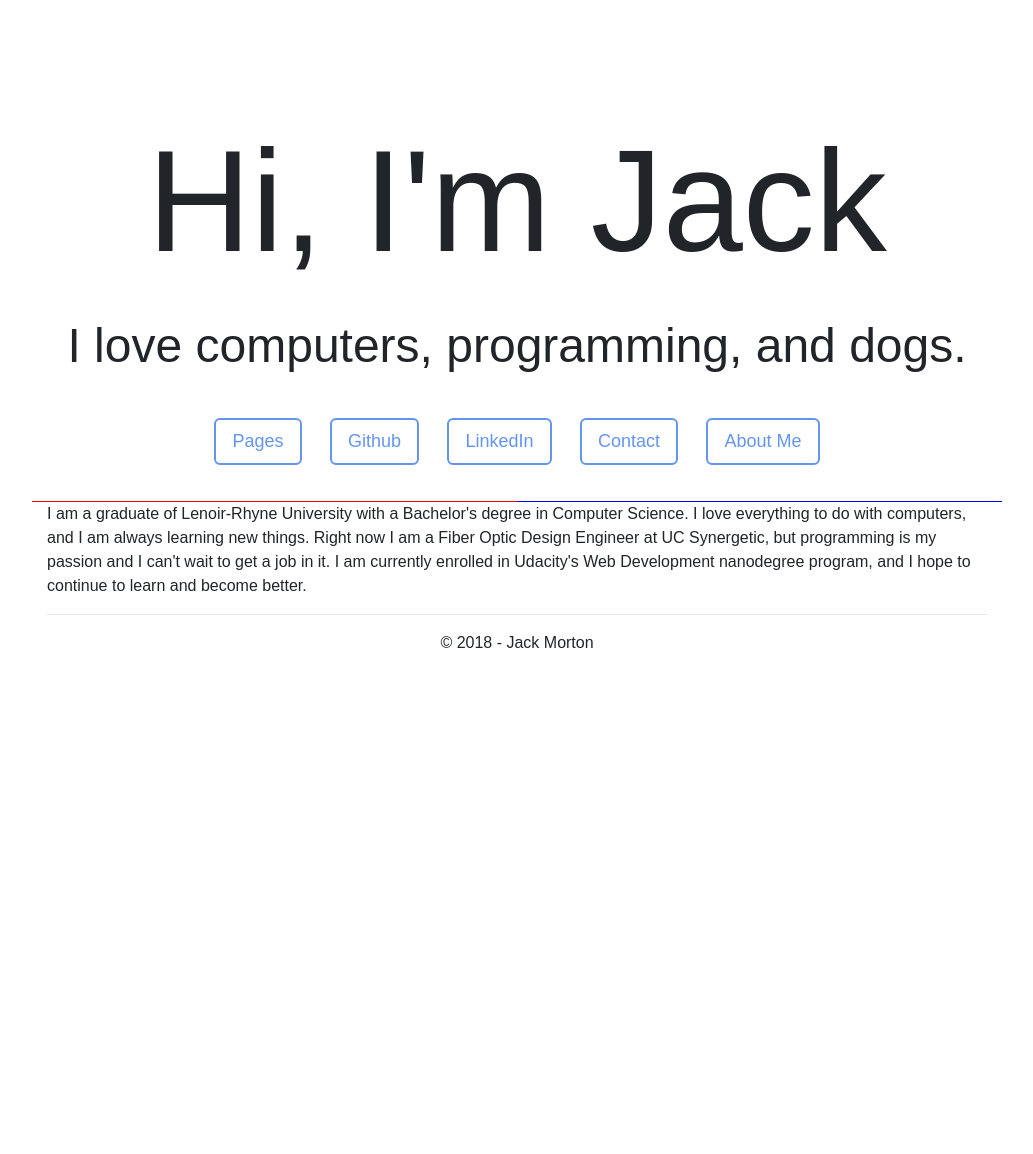
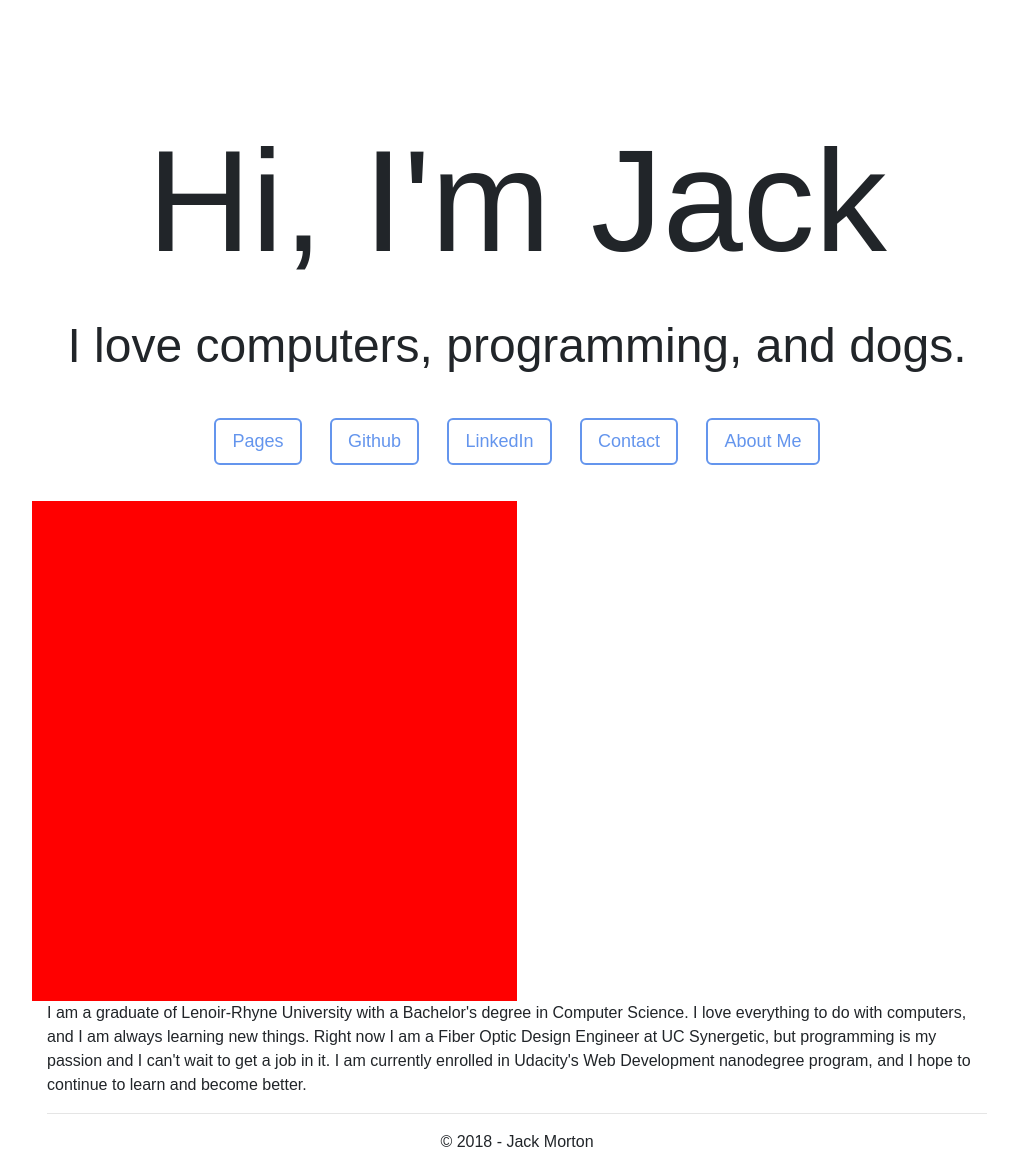
Before and after one commit to Thudcrackers/thudcrackers.github.io, a Jekyll site: the page built from index.html, in a window 1280 px wide. Shown: the whole page, without its empty margins (123-1156 px from the left). Built offline with Jekyll 4.4.1, drawn with Linux system fonts in a browser that asks for light colours; before the commit the page ends 900 px from its top, so only the background shows below that.

Commit message:
Test bootstrap

```diff
--- a/index.html
+++ b/index.html
@@ -5,10 +5,10 @@ layout: default
 
 <div id="wrapper">
     <div class="row">
-        <div class="col" style="background-color:red">
+        <div class="col" style="background-color:red;height: 500px;">
 
         </div>
-        <div class="col" style="background-color:blue">
+        <div class="col" style="background-color:blueheight: 500px;">
 
         </div>
     </div>
```
